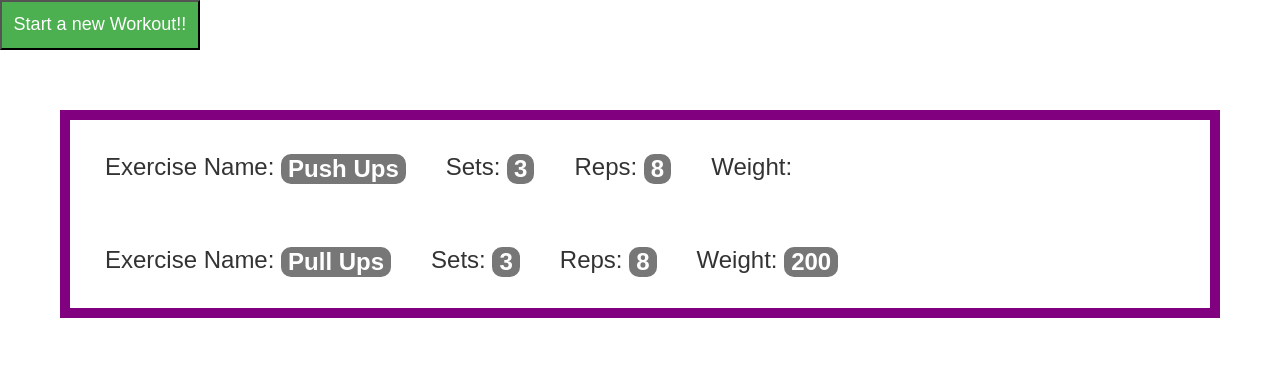
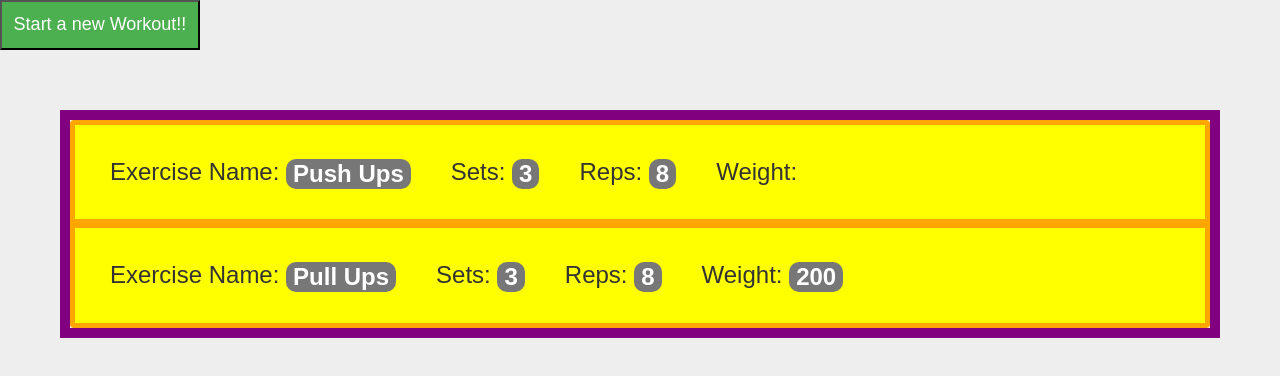
Before and after one commit to JohnJasonFisher/Exer, a React app: page / in a window 1280 px wide. Built offline with nearby package versions, Linux system fonts and the light colour scheme.

Commit message:
Adds Colored Styles to Componenets

```diff
--- a/src/component/ExistingExercises/ExistingExercise/ExistingExercise.css
+++ b/src/component/ExistingExercises/ExistingExercise/ExistingExercise.css
@@ -1,7 +1,8 @@
 .list-group-item {
-	border: 0px;
 	display: flex;
 	align-content: flex-end;
+	background: yellow;
+	border: 5px solid orange;
 }
 
 .ExistingExercise p {
--- a/src/component/ExistingExercises/ExistingExercises.css
+++ b/src/component/ExistingExercises/ExistingExercises.css
@@ -1,4 +1,5 @@
 .list-group {
 	margin: 60px;
 	border: 10px solid purple;
+
 }
--- a/src/component/NewExercise/NewExercise.css
+++ b/src/component/NewExercise/NewExercise.css
@@ -1,3 +1,7 @@
+.NewExercise {
+	background: white;
+}
+
 .NewExercise label {
 	padding: 10px;
 	margin: 10px;
@@ -14,9 +18,6 @@
 	height: 35px;
 	width: 100px;
 	font-size: 24px;
-
-	/* background-color: #4CAF50;
-	color: white; */
 }
 
 .NewExercise .btnGroup {
--- a/src/index.css
+++ b/src/index.css
@@ -2,4 +2,5 @@ body {
   margin: 0;
   padding: 0;
   font-family: sans-serif;
+  background-color: #eeeeee
 }
```
